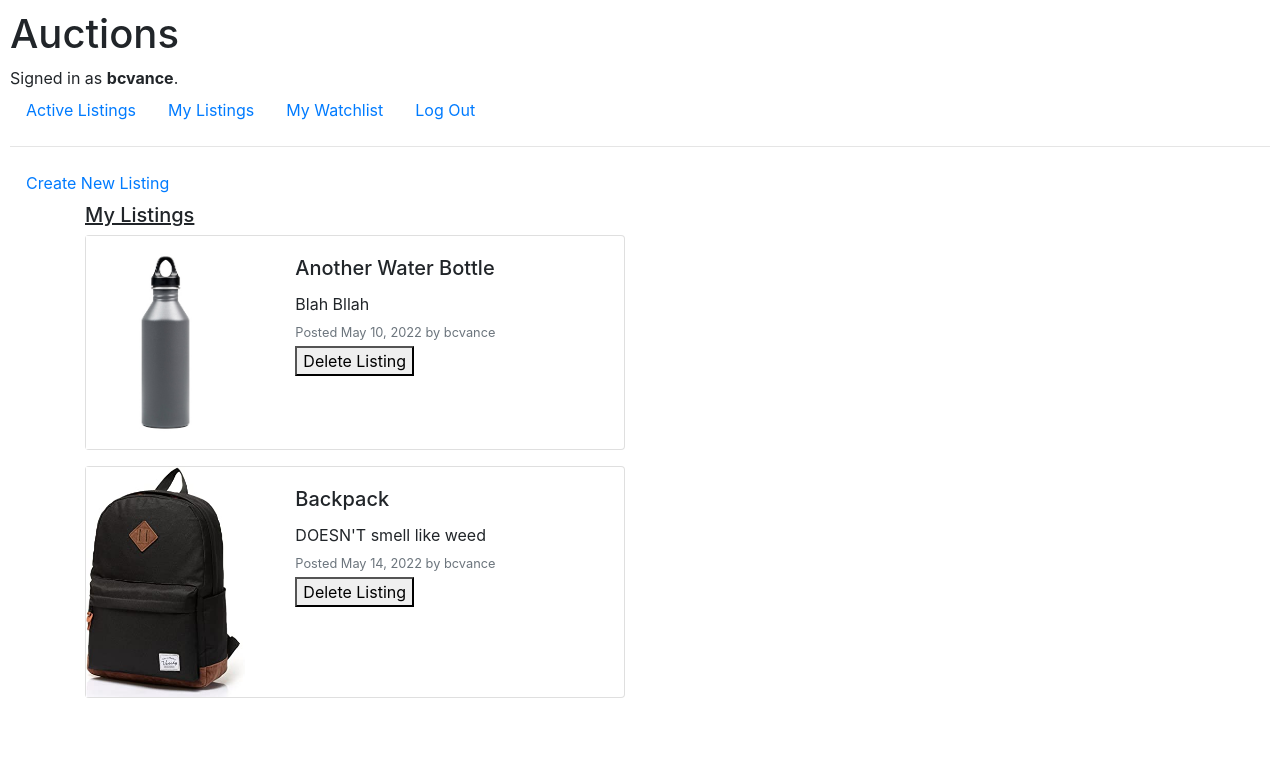
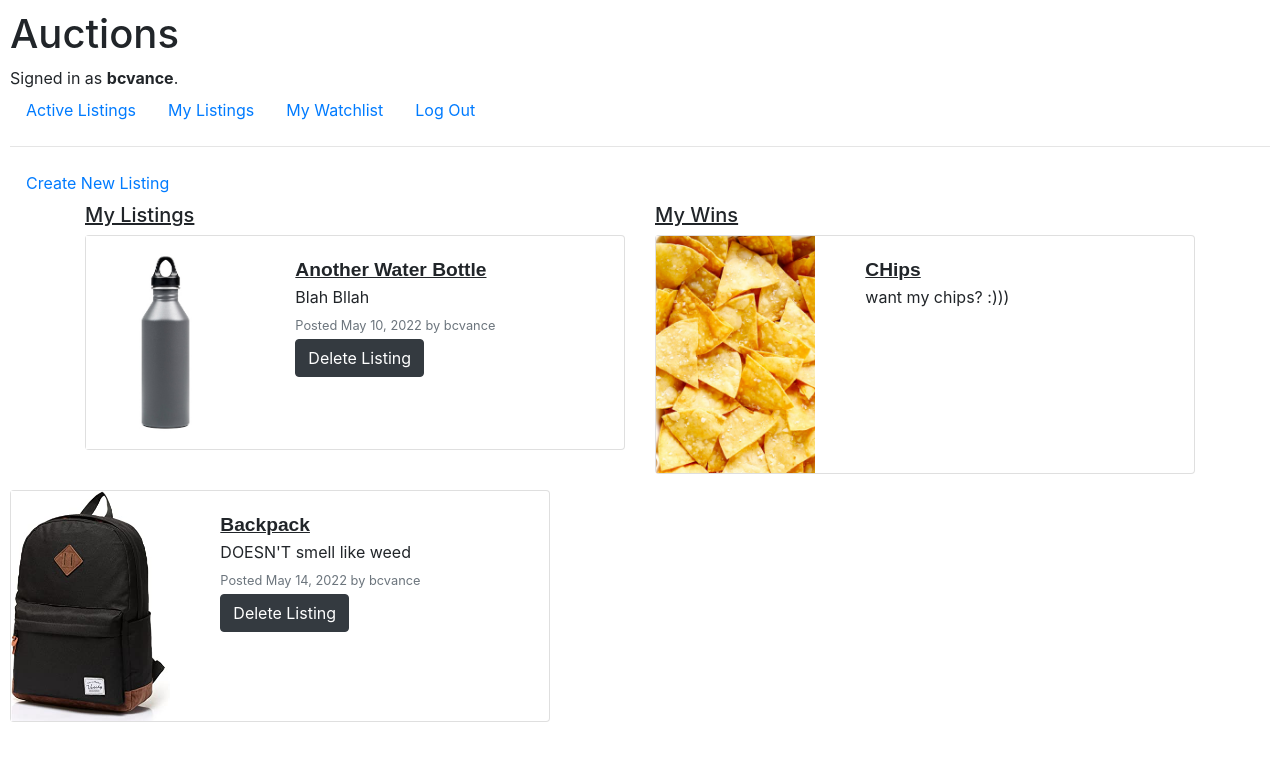
Before and after one commit to bcvance/MeBay, a Django app: page /listings in a window 1280 px wide. Shown: the top 761 px of the page. Run offline with Django 3.2, Linux system fonts and the light colour scheme; a user stored in the database is signed in; data comes from the database, SQL or seed files in the repository; both versions use the stored data as it was after the commit; some libraries are stand-ins or nearby versions.

Commit message:
Updates to ebay

```diff
--- a/commerce/auctions/models.py
+++ b/commerce/auctions/models.py
@@ -31,6 +31,7 @@ class Listing(models.Model):
     image = models.ImageField(upload_to=image_directory_path, storage=image_storage, null=True)
     category = models.CharField(max_length=20, blank=True, null=True)
     active = models.BooleanField(default=True)
+    winner = models.IntegerField(blank=True, null=True)
 
 
     def __str__(self) -> str:
--- a/commerce/auctions/templates/auctions/listings.html
+++ b/commerce/auctions/templates/auctions/listings.html
@@ -6,38 +6,74 @@
             <a href="{% url 'create' %}" class="nav-link">Create New Listing</a>
         </li>
     </ul>
+
     <div class="container">
         <div class="row">
             <div class="col">
                 <h5 class="listings-col">My Listings</h5>
-                {% if my_listings_list %}
-                    {% for listing in my_listings_list %}
+            </div>
+            <div class="col">
+                <h5 class="listings-col">My Wins</h5>
+            </div>
+        </div>
+        {% for listing, win in my_listings_list %}
+            <div class="row">
+                <div class="col">
+                    {% if listing == -1 %}
+                        <h3>You have no listings.</h3>
+                    {% else %}
+
                         <div class="card mb-3" style="max-width: 540px;">
                             <div class="row g-0">
                                 <div class="col-md-4">
-                                    <img src="{{ listing.image.url }}" class="img-fluid rounded-start" alt="...">
+                                    <form id="listing_card_{{ listing.id }}" action="{% url 'listing' listing.id %}">
+                                    </form>
+                                    <img src="{{ listing.image.url }}" class="img-fluid rounded-start index_listing_img" alt="..." onclick="submitForm('listing_card_{{ listing.id }}')">
                                 </div>
                                 <div class="col-md-8">
                                     <div class="card-body">
-                                    <h5 class="card-title">{{ listing.name }}</h5>
+                                        <form action="{% url 'listing' listing.id %}">
+                                            <button type="submit" class="card-item-name text-button">{{ listing.name }}</button>
+                                        </form>
                                         <p class="card-text">{{ listing.desc }}</p>
                                         <p class="card-text"><small class="text-muted">Posted {{ listing.list_date }} by {{ listing.poster }}</small></p>
                                         <form method="post" action="delete">
                                             {% csrf_token %}
                                             <input type="hidden" name="listing_id" value="{{ listing.id }}">
-                                        <button type="submit" id="delete_btn">Delete Listing</button>
+                                            <button type="submit" class="btn btn-dark" id="delete_btn">Delete Listing</button>
                                         </form>
-
-
                                     </div>
                                 </div>
                             </div>
                         </div>
-                    {% endfor %}
-                {% else %}
-                        You have no current listings.
+                </div>
+                {% endif %}
+                <div class="col">
+                    {% if win == -1 %}
+                        <h3>You have no wins.</h3>
+                    {% elif win %}
+                        <div class="card mb-3" style="max-width: 540px;">
+                            <div class="row g-0">
+                                <div class="col-md-4">
+                                    <form id="listing_card_{{ win.id }}" action="{% url 'listing' win.id %}">
+                                    </form>
+                                    <img src="{{ win.image.url }}" class="img-fluid rounded-start index_listing_img" alt="..." onclick="submitForm('listing_card_{{ win.id }}')">
+                                </div>
+                                <div class="col-md-8">
+                                    <div class="card-body">
+                                        <form action="{% url 'listing' win.id %}">
+                                            <button type="submit" class="card-item-name text-button">{{ win.name }}</button>
+                                        </form>
+                                        <p class="card-text">{{ win.desc }}</p>
+                                    </div>
+                                </div>
+                            </div>
+                        </div>
+                    </div>
                     {% endif %}
             </div>
     </div>
+        {% endfor %}
+        </div>
     </div>
 {% endblock %}
--- a/commerce/auctions/urls.py
+++ b/commerce/auctions/urls.py
@@ -15,5 +15,6 @@ urlpatterns = [
     path("watch_add", views.watch_add, name="watch_add"),
     path("watch_del", views.watch_del, name="watch_del"),
     path("comment", views.comment, name="comment"),
+    path("close", views.close, name="close"),
     path("<int:item_id>", views.listing, name="listing"),
 ]
--- a/commerce/auctions/utils.py
+++ b/commerce/auctions/utils.py
@@ -23,5 +23,5 @@ def is_on_watchlist(request, listing):
 def get_highest_bid(listing_id):
     highest_bid = Bid.objects.filter(listing = Listing.objects.get(id = listing_id)).last()
     if highest_bid:
-        return highest_bid.amount
-    return False
+        return highest_bid.amount, highest_bid.bidder
+    return False, False
--- a/commerce/auctions/views.py
+++ b/commerce/auctions/views.py
@@ -11,15 +11,17 @@ from .models import User, Listing, Bid, Comment, WatchItem
 from datetime import date
 from .utils import format_price, is_on_watchlist, get_highest_bid
 from django.db.models.base import ObjectDoesNotExist
+from itertools import zip_longest
 
 def index(request):
     listings_data = []
-    listings_list = list(Listing.objects.all())
+    listings_list = list(Listing.objects.filter(active = True))
     for listing in listings_list:
         bid_string = str(listing.starting_bid)
         price_formatted = format_price(bid_string)
         watchlist = is_on_watchlist(request, listing)
-        highest_bid = format_price(get_highest_bid(listing.id))
+        highest_bid, highest_bidder = get_highest_bid(listing.id)
+        highest_bid = format_price(highest_bid)
         listings_data.append({
             "listing": listing,
             "price": price_formatted,
@@ -50,6 +52,14 @@ def bid(request):
                 new_bid = Bid(amount = float(this_bid), listing = Listing.objects.get(id=listing_id), bidder = User.objects.get(id=request.user.id))
                 new_bid.save()
     return redirect(request.META['HTTP_REFERER'])
+
+def close(request):
+    listing = Listing.objects.get(id=request.POST["listing_id"])
+    listing.active = False
+    if Bid.objects.filter(listing = listing).exists():
+        listing.winner = Bid.objects.filter(listing=listing).last().bidder.id
+    listing.save()
+    return HttpResponseRedirect(reverse("listings"))
 
 def comment(request):
     if request.method == "POST":
@@ -84,7 +94,8 @@ def listing(request, item_id):
     bid_string = str(listing.starting_bid)
     price_formatted = format_price(bid_string)
     watchlist = is_on_watchlist(request, listing)
-    highest_bid = format_price(get_highest_bid(item_id))
+    highest_bid, highest_bidder = get_highest_bid(item_id)
+    highest_bid = format_price(highest_bid)
     comments = list(Comment.objects.filter(listing = Listing.objects.get(id = item_id)))
     comments.reverse()
     return render(request, "auctions/listing.html", context={
@@ -92,18 +103,26 @@ def listing(request, item_id):
         "price_formatted": price_formatted,
         "watchlist": watchlist,
         "highest_bid": highest_bid,
-        "comments": comments
+        "highest_bidder": highest_bidder,
+        "comments": comments,
+        "user_id": request.user.id
     })
-
-
-
 
 
 def listings(request):
     user = User.objects.filter(id=request.user.id).first()
-    my_listings_list = list(Listing.objects.filter(poster=user))
+    my_listings = Listing.objects.filter(poster=user)
+    my_wins = Listing.objects.filter(winner = request.user.id)
+    if not my_wins.exists():
+        my_wins_list = [-1]
+    else:
+        my_wins_list = list(my_wins)
+    if not my_listings.exists():
+        my_listings_list = [-1]
+    else:
+        my_listings_list = list(my_listings)
     return render(request, "auctions/listings.html", context={
-        "my_listings_list": my_listings_list
+        "my_listings_list": zip_longest(my_listings_list, my_wins_list, fillvalue=None)
     })
 
 def login_view(request):
```
Also changed, not shown: commerce/auctions/templates/auctions/listing.html (+29 -5 lines), commerce/auctions/templates/auctions/worked.html (added, +22 -0 lines), commerce/auctions/migrations/0013_listing_winner.py (added), commerce/db.sqlite3, commerce/media/my_sell/picture/backpack.jpg (added). Lines whose indentation alone changed are shown as unchanged.
